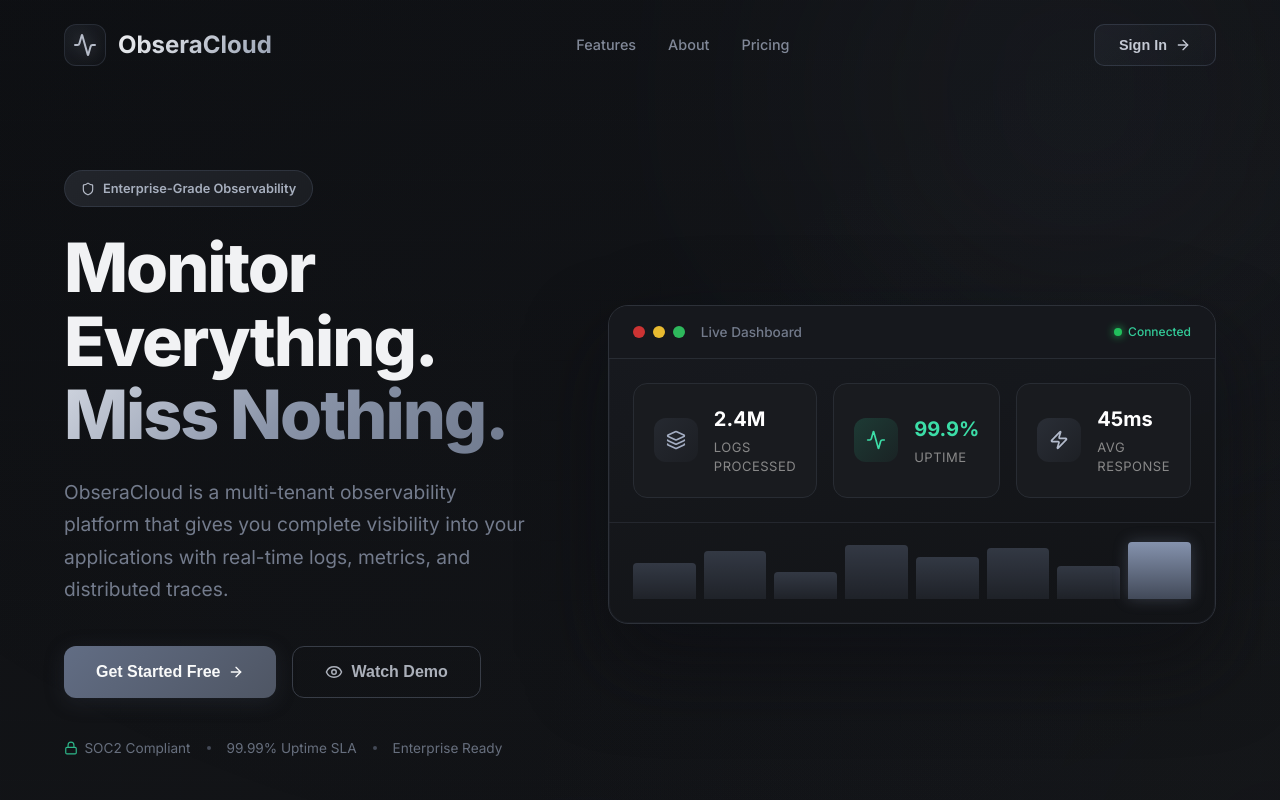
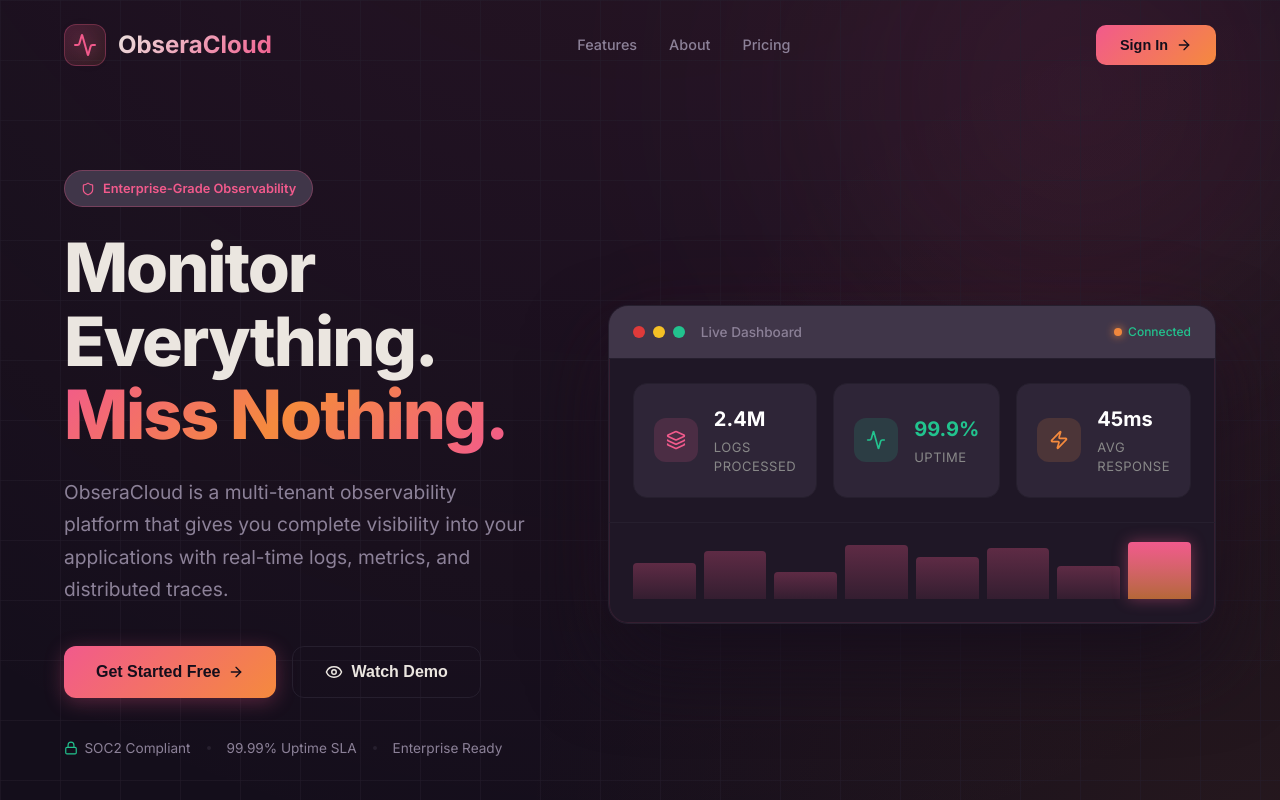
Before and after one commit to Rashid0312/ObseraCloud, a React app in the folder frontend/: page / in a window 1280 px wide. Shown: the top 800 px of the page. Built offline with nearby package versions, Linux system fonts and the light colour scheme; no server answers; the HTML template or start-up script is replaced by a standard one.

Commit message:
style: update visual styling for production

```diff
--- a/frontend/src/components/Dashboard.css
+++ b/frontend/src/components/Dashboard.css
@@ -153,6 +153,7 @@
   padding: 12px 32px;
   border-bottom: 1px solid var(--border);
   background: rgba(0, 0, 0, 0.2);
+
 }
 
 .dashboard-tab {
@@ -167,6 +168,7 @@
   font-size: 0.9rem;
   font-weight: 500;
   cursor: pointer;
+  border-radius: 12px;
 }
 
 .dashboard-tab:hover {
--- a/frontend/src/components/LandingPage.css
+++ b/frontend/src/components/LandingPage.css
@@ -1,12 +1,9 @@
-/* Landing Page - Premium Silver Theme */
+/* Landing Page - Uses Global CSS Variables from index.css */
 
 .landing-container {
     min-height: 100vh;
-    background: linear-gradient(165deg,
-            hsl(220 15% 6%) 0%,
-            hsl(220 12% 8%) 40%,
-            hsl(220 15% 7%) 100%);
-    color: hsl(220 10% 85%);
+    background: var(--background);
+    color: var(--foreground);
     position: relative;
     overflow-x: hidden;
 }
@@ -16,8 +13,8 @@
     position: absolute;
     inset: 0;
     background:
-        radial-gradient(ellipse 100% 80% at 50% -30%, hsl(220 15% 25% / 0.08), transparent),
-        radial-gradient(ellipse 60% 50% at 100% 50%, hsl(220 12% 30% / 0.06), transparent);
+        radial-gradient(ellipse 100% 80% at 50% -30%, hsl(from var(--primary) h s l / 0.1), transparent),
+        radial-gradient(ellipse 60% 50% at 100% 50%, hsl(from var(--accent) h s l / 0.08), transparent);
     pointer-events: none;
 }
 
@@ -32,7 +29,7 @@
 .landing-bg-orb-1 {
     width: 800px;
     height: 800px;
-    background: radial-gradient(circle, hsl(220 15% 40% / 0.1) 0%, transparent 70%);
+    background: radial-gradient(circle, hsl(from var(--primary) h s l / 0.12) 0%, transparent 70%);
     top: -300px;
     right: -200px;
 }
@@ -40,7 +37,7 @@
 .landing-bg-orb-2 {
     width: 600px;
     height: 600px;
-    background: radial-gradient(circle, hsl(220 10% 35% / 0.08) 0%, transparent 70%);
+    background: radial-gradient(circle, hsl(from var(--accent) h s l / 0.1) 0%, transparent 70%);
     bottom: -200px;
     left: -150px;
     animation-delay: -15s;
@@ -50,7 +47,7 @@
 .landing-bg-orb-3 {
     width: 400px;
     height: 400px;
-    background: radial-gradient(circle, hsl(220 12% 45% / 0.08) 0%, transparent 70%);
+    background: radial-gradient(circle, hsl(from var(--secondary) h s l / 0.1) 0%, transparent 70%);
     top: 50%;
     left: 30%;
     animation-delay: -8s;
@@ -60,8 +57,8 @@
     position: absolute;
     inset: 0;
     background-image:
-        linear-gradient(hsl(220 15% 20% / 0.03) 1px, transparent 1px),
-        linear-gradient(90deg, hsl(220 15% 20% / 0.03) 1px, transparent 1px);
+        linear-gradient(hsl(from var(--border) h s l / 0.5) 1px, transparent 1px),
+        linear-gradient(90deg, hsl(from var(--border) h s l / 0.5) 1px, transparent 1px);
     background-size: 60px 60px;
     pointer-events: none;
 }
@@ -106,22 +103,22 @@
     display: flex;
     align-items: center;
     justify-content: center;
-    background: linear-gradient(135deg, hsl(220 15% 35% / 0.2) 0%, hsl(220 15% 35% / 0.05) 100%);
-    border: 1px solid hsl(220 15% 40% / 0.3);
+    background: linear-gradient(135deg, hsl(from var(--primary) h s l / 0.2) 0%, hsl(from var(--accent) h s l / 0.1) 100%);
+    border: 1px solid hsl(from var(--primary) h s l / 0.3);
     border-radius: 12px;
 }
 
 .landing-logo-icon {
     width: 24px;
     height: 24px;
-    color: hsl(220 15% 75%);
-    filter: drop-shadow(0 0 8px hsl(220 15% 75% / 0.4));
+    color: var(--primary);
+    filter: drop-shadow(0 0 8px hsl(from var(--primary) h s l / 0.5));
 }
 
 .landing-logo-text {
     font-size: 1.5rem;
     font-weight: 700;
-    background: linear-gradient(135deg, hsl(220 10% 95%) 0%, hsl(220 15% 65%) 100%);
+    background: linear-gradient(135deg, var(--foreground) 0%, var(--primary) 100%);
     -webkit-background-clip: text;
     -webkit-text-fill-color: transparent;
     background-clip: text;
@@ -133,7 +130,7 @@
 }
 
 .landing-nav-link {
-    color: hsl(220 10% 55%);
+    color: var(--muted-foreground);
     font-size: 0.9rem;
     font-weight: 500;
     text-decoration: none;
@@ -141,7 +138,7 @@
 }
 
 .landing-nav-link:hover {
-    color: hsl(220 15% 80%);
+    color: var(--foreground);
 }
 
 .landing-login-btn {
@@ -149,21 +146,19 @@
     align-items: center;
     gap: 0.5rem;
     padding: 0.75rem 1.5rem;
-    background: linear-gradient(135deg, hsl(220 15% 35% / 0.15) 0%, hsl(220 15% 35% / 0.05) 100%);
-    border: 1px solid hsl(220 15% 45% / 0.3);
+    background: linear-gradient(135deg, var(--primary) 0%, var(--accent) 100%);
+    border: none;
     border-radius: 10px;
-    color: hsl(220 15% 80%);
+    color: var(--primary-foreground);
     font-size: 0.9rem;
-    font-weight: 600;
+    font-weight: 700;
     cursor: pointer;
     transition: all 0.3s ease;
 }
 
 .landing-login-btn:hover {
-    background: linear-gradient(135deg, hsl(220 15% 40% / 0.25) 0%, hsl(220 15% 40% / 0.1) 100%);
-    border-color: hsl(220 15% 55% / 0.5);
     transform: translateY(-2px);
-    box-shadow: 0 8px 25px hsl(220 15% 30% / 0.2);
+    box-shadow: 0 8px 25px hsl(from var(--primary) h s l / 0.3);
 }
 
 .landing-btn-arrow {
@@ -197,19 +192,19 @@
     align-items: center;
     gap: 0.5rem;
     padding: 0.5rem 1rem;
-    background: linear-gradient(135deg, hsl(220 12% 15%) 0%, hsl(220 12% 12%) 100%);
-    border: 1px solid hsl(220 15% 30% / 0.5);
+    background: var(--secondary);
+    border: 1px solid hsl(from var(--primary) h s l / 0.3);
     border-radius: 50px;
     font-size: 0.8rem;
     font-weight: 600;
-    color: hsl(220 15% 70%);
+    color: var(--primary);
     margin-bottom: 1.5rem;
 }
 
 .landing-badge-icon {
     width: 14px;
     height: 14px;
-    color: hsl(220 15% 75%);
+    color: var(--primary);
 }
 
 .landing-title {
@@ -217,15 +212,12 @@
     font-weight: 800;
     line-height: 1.08;
     margin-bottom: 1.5rem;
-    color: hsl(220 10% 95%);
+    color: var(--foreground);
     letter-spacing: -0.03em;
 }
 
 .landing-title-highlight {
-    background: linear-gradient(135deg,
-            hsl(220 20% 85%) 0%,
-            hsl(220 15% 60%) 50%,
-            hsl(220 12% 50%) 100%);
+    background: linear-gradient(135deg, var(--primary) 0%, var(--accent) 50%, var(--primary) 100%);
     -webkit-background-clip: text;
     -webkit-text-fill-color: transparent;
     background-clip: text;
@@ -234,7 +226,7 @@
 .landing-subtitle {
     font-size: 1.2rem;
     line-height: 1.7;
-    color: hsl(220 10% 50%);
+    color: var(--muted-foreground);
     margin-bottom: 2.5rem;
     max-width: 520px;
 }
@@ -250,20 +242,20 @@
     align-items: center;
     gap: 0.5rem;
     padding: 1rem 2rem;
-    background: linear-gradient(135deg, hsl(220 15% 45%) 0%, hsl(220 12% 35%) 100%);
+    background: linear-gradient(135deg, var(--primary) 0%, var(--accent) 100%);
     border: none;
     border-radius: 12px;
-    color: hsl(220 10% 98%);
+    color: var(--primary-foreground);
     font-size: 1rem;
     font-weight: 700;
     cursor: pointer;
     transition: all 0.3s ease;
-    box-shadow: 0 4px 20px hsl(220 15% 30% / 0.25);
+    box-shadow: 0 4px 20px hsl(from var(--primary) h s l / 0.3);
 }
 
 .landing-cta-primary:hover {
     transform: translateY(-3px);
-    box-shadow: 0 15px 40px hsl(220 15% 30% / 0.35);
+    box-shadow: 0 15px 40px hsl(from var(--primary) h s l / 0.4);
 }
 
 .landing-cta-primary:hover .landing-btn-arrow {
@@ -276,9 +268,9 @@
     gap: 0.5rem;
     padding: 1rem 2rem;
     background: transparent;
-    border: 1px solid hsl(220 12% 25%);
+    border: 1px solid var(--border);
     border-radius: 12px;
-    color: hsl(220 10% 70%);
+    color: var(--foreground);
     font-size: 1rem;
     font-weight: 600;
     cursor: pointer;
@@ -286,8 +278,8 @@
 }
 
 .landing-cta-secondary:hover {
-    background: hsl(220 12% 14%);
-    border-color: hsl(220 12% 35%);
+    background: var(--secondary);
+    border-color: hsl(from var(--primary) h s l / 0.4);
 }
 
 .landing-btn-icon-left {
@@ -300,7 +292,7 @@
     align-items: center;
     gap: 1rem;
     font-size: 0.85rem;
-    color: hsl(220 10% 45%);
+    color: var(--muted-foreground);
 }
 
 .landing-trust-item {
@@ -312,13 +304,13 @@
 .landing-trust-icon {
     width: 14px;
     height: 14px;
-    color: hsl(160 60% 45%);
+    color: var(--success);
 }
 
 .landing-trust-divider {
     width: 4px;
     height: 4px;
-    background: hsl(220 12% 30%);
+    background: var(--border);
     border-radius: 50%;
 }
 
@@ -329,14 +321,14 @@
 }
 
 .landing-dashboard-preview {
-    background: linear-gradient(165deg, hsl(220 12% 11% / 0.95) 0%, hsl(220 12% 8% / 0.98) 100%);
-    border: 1px solid hsl(220 12% 20%);
+    background: var(--card);
+    border: 1px solid var(--border);
     border-radius: 20px;
     overflow: hidden;
     box-shadow:
-        0 40px 80px hsl(220 15% 5% / 0.5),
-        0 0 0 1px hsl(220 15% 50% / 0.08) inset,
-        0 0 100px hsl(220 15% 40% / 0.05);
+        0 40px 80px hsl(from var(--background) h s l / 0.8),
+        0 0 0 1px hsl(from var(--primary) h s l / 0.1) inset,
+        0 0 100px hsl(from var(--primary) h s l / 0.05);
 }
 
 .landing-preview-header {
@@ -344,8 +336,8 @@
     align-items: center;
     gap: 1rem;
     padding: 1rem 1.5rem;
-    background: hsl(220 12% 10%);
-    border-bottom: 1px solid hsl(220 12% 18%);
+    background: var(--secondary);
+    border-bottom: 1px solid var(--border);
 }
 
 .landing-preview-dots {
@@ -357,24 +349,24 @@
     width: 12px;
     height: 12px;
     border-radius: 50%;
-    background: hsl(220 12% 22%);
+    background: var(--muted);
 }
 
 .landing-preview-dots .dot:first-child {
-    background: hsl(0 60% 50%);
+    background: var(--error);
 }
 
 .landing-preview-dots .dot:nth-child(2) {
-    background: hsl(45 80% 55%);
+    background: var(--warning);
 }
 
 .landing-preview-dots .dot:nth-child(3) {
-    background: hsl(140 60% 45%);
+    background: var(--success);
 }
 
 .landing-preview-title {
     font-size: 0.85rem;
-    color: hsl(220 10% 50%);
+    color: var(--muted-foreground);
     font-weight: 500;
     flex: 1;
 }
@@ -384,14 +376,14 @@
     align-items: center;
     gap: 0.4rem;
     font-size: 0.75rem;
-    color: hsl(160 60% 50%);
+    color: var(--success);
     font-weight: 500;
 }
 
 .status-dot {
     width: 6px;
     height: 6px;
-    background: hsl(160 70% 50%);
+    background: var(--success);
     border-radius: 50%;
     animation: pulse-status 2s infinite;
 }
@@ -420,15 +412,15 @@
     align-items: center;
     gap: 1rem;
     padding: 1.25rem;
-    background: hsl(220 12% 11%);
-    border: 1px solid hsl(220 12% 18%);
+    background: var(--muted);
+    border: 1px solid var(--border);
     border-radius: 14px;
     transition: all 0.3s ease;
 }
 
 .landing-preview-stat:hover {
-    border-color: hsl(220 15% 40% / 0.3);
-    box-shadow: 0 0 30px hsl(220 15% 40% / 0.08);
+    border-color: hsl(from var(--primary) h s l / 0.3);
+    box-shadow: 0 0 30px hsl(from var(--primary) h s l / 0.1);
 }
 
 .stat-icon {
@@ -442,18 +434,18 @@
 }
 
 .stat-icon.logs {
-    background: linear-gradient(135deg, hsl(220 15% 40% / 0.2) 0%, hsl(220 15% 40% / 0.05) 100%);
-    color: hsl(220 20% 70%);
+    background: hsl(from var(--primary) h s l / 0.15);
+    color: var(--primary);
 }
 
 .stat-icon.uptime {
-    background: linear-gradient(135deg, hsl(160 60% 45% / 0.2) 0%, hsl(160 60% 45% / 0.05) 100%);
-    color: hsl(160 70% 55%);
+    background: hsl(from var(--success) h s l / 0.15);
+    color: var(--success);
 }
 
 .stat-icon.response {
-    background: linear-gradient(135deg, hsl(220 15% 50% / 0.2) 0%, hsl(220 15% 50% / 0.05) 100%);
-    color: hsl(220 20% 75%);
+    background: hsl(from var(--accent) h s l / 0.15);
+    color: var(--accent);
 }
 
 .stat-svg {
@@ -470,23 +462,23 @@
 .stat-value {
     font-size: 1.5rem;
     font-weight: 700;
-    color: hsl(220 10% 92%);
+    color: var(--foreground);
 }
 
 .stat-value.success {
-    color: hsl(160 70% 55%);
+    color: var(--success);
 }
 
 .stat-label {
     font-size: 0.7rem;
-    color: hsl(220 10% 45%);
+    color: var(--muted-foreground);
     text-transform: uppercase;
     letter-spacing: 0.5px;
 }
 
 .landing-preview-chart {
     padding: 1rem 1.5rem 1.5rem;
-    border-top: 1px solid hsl(220 12% 16%);
+    border-top: 1px solid var(--border);
 }
 
 .chart-bars {
@@ -498,14 +490,14 @@
 
 .chart-bar {
     flex: 1;
-    background: linear-gradient(180deg, hsl(220 15% 45% / 0.4) 0%, hsl(220 15% 45% / 0.15) 100%);
+    background: linear-gradient(180deg, hsl(from var(--primary) h s l / 0.3) 0%, hsl(from var(--primary) h s l / 0.1) 100%);
     border-radius: 4px 4px 0 0;
     transition: all 0.3s ease;
 }
 
 .chart-bar.active {
-    background: linear-gradient(180deg, hsl(220 20% 60%) 0%, hsl(220 15% 45% / 0.6) 100%);
-    box-shadow: 0 0 15px hsl(220 20% 60% / 0.3);
+    background: linear-gradient(180deg, var(--primary) 0%, hsl(from var(--accent) h s l / 0.7) 100%);
+    box-shadow: 0 0 15px hsl(from var(--primary) h s l / 0.4);
 }
 
 /* Features Section */
@@ -525,12 +517,12 @@
 .landing-section-badge {
     display: inline-block;
     padding: 0.4rem 1rem;
-    background: hsl(220 12% 15%);
-    border: 1px solid hsl(220 12% 25%);
+    background: var(--secondary);
+    border: 1px solid hsl(from var(--primary) h s l / 0.3);
     border-radius: 50px;
     font-size: 0.75rem;
     font-weight: 600;
-    color: hsl(220 15% 65%);
+    color: var(--primary);
     text-transform: uppercase;
     letter-spacing: 0.1em;
     margin-bottom: 1.25rem;
@@ -539,14 +531,14 @@
 .landing-features-title {
     font-size: 2.75rem;
     font-weight: 700;
-    color: hsl(220 10% 92%);
+    color: var(--foreground);
     margin-bottom: 1rem;
     letter-spacing: -0.02em;
 }
 
 .landing-features-subtitle {
     font-size: 1.1rem;
-    color: hsl(220 10% 50%);
+    color: var(--muted-foreground);
     max-width: 600px;
     margin: 0 auto;
     line-height: 1.6;
@@ -560,18 +552,18 @@
 
 .landing-feature-card {
     padding: 2.5rem;
-    background: linear-gradient(165deg, hsl(220 12% 12%) 0%, hsl(220 12% 10%) 100%);
-    border: 1px solid hsl(220 12% 18%);
+    background: var(--card);
+    border: 1px solid var(--border);
     border-radius: 20px;
     transition: all 0.4s ease;
 }
 
 .landing-feature-card:hover {
     transform: translateY(-8px);
-    border-color: hsl(220 15% 40% / 0.3);
+    border-color: hsl(from var(--primary) h s l / 0.3);
     box-shadow:
-        0 25px 50px hsl(220 15% 5% / 0.4),
-        0 0 60px hsl(220 15% 40% / 0.06);
+        0 25px 50px hsl(from var(--background) h s l / 0.6),
+        0 0 60px hsl(from var(--primary) h s l / 0.08);
 }
 
 .landing-feature-icon {
@@ -581,10 +573,10 @@
     display: flex;
     align-items: center;
     justify-content: center;
-    background: linear-gradient(135deg, hsl(220 15% 40% / 0.15) 0%, hsl(220 15% 40% / 0.05) 100%);
-    border: 1px solid hsl(220 15% 40% / 0.2);
+    background: linear-gradient(135deg, hsl(from var(--primary) h s l / 0.15) 0%, hsl(from var(--accent) h s l / 0.08) 100%);
+    border: 1px solid hsl(from var(--primary) h s l / 0.2);
     border-radius: 16px;
-    color: hsl(220 20% 70%);
+    color: var(--primary);
 }
 
 .landing-feature-icon svg {
@@ -595,20 +587,20 @@
 .landing-feature-card h3 {
     font-size: 1.35rem;
     font-weight: 700;
-    color: hsl(220 10% 92%);
+    color: var(--foreground);
     margin-bottom: 0.75rem;
 }
 
 .landing-feature-card p {
     font-size: 0.95rem;
-    color: hsl(220 10% 48%);
+    color: var(--muted-foreground);
     line-height: 1.7;
 }
 
 /* Footer */
 .landing-footer {
     padding: 3rem 5%;
-    border-top: 1px solid hsl(220 12% 16%);
+    border-top: 1px solid var(--border);
     position: relative;
     z-index: 5;
 }
@@ -625,7 +617,7 @@
     display: flex;
     align-items: center;
     gap: 0.5rem;
-    color: hsl(220 15% 65%);
+    color: var(--primary);
     font-weight: 600;
 }
 
@@ -635,7 +627,7 @@
 }
 
 .landing-footer p {
-    color: hsl(220 10% 40%);
+    color: var(--muted-foreground);
     font-size: 0.9rem;
 }
 
--- a/frontend/src/index.css
+++ b/frontend/src/index.css
@@ -5,44 +5,48 @@
 
 :root,
 .dark {
-  /* Deep Space Theme */
-  --background: #0b0c15;
-  /* Deep Navy/Black */
-  --foreground: #e2e8f0;
-  /* Slate 200 */
+  /* Kretsia Theme - Deep Purple with Warm Coral Accents */
 
-  /* Glassmorphism Cards */
-  --card: rgba(30, 41, 59, 0.4);
-  /* Slate 900 with opacity */
-  --card-foreground: #f1f5f9;
+  /* Background: Deep dark purple */
+  --background: hsl(270, 30%, 8%);
 
-  /* Accents */
-  --primary: #3b82f6;
-  /* Bright Blue */
-  --primary-foreground: #ffffff;
+  /* Foreground: Warm cream text */
+  --foreground: hsl(30, 20%, 90%);
 
-  --secondary: rgba(51, 65, 85, 0.5);
-  --secondary-foreground: #f8fafc;
+  /* Cards: Slightly lighter than background */
+  --card: hsl(270, 25%, 12%);
+  --card-foreground: hsl(30, 20%, 90%);
 
-  --muted: rgba(30, 41, 59, 0.5);
-  --muted-foreground: #94a3b8;
+  /* Primary: Pink-coral (solid fallback, gradient applied via CSS) */
+  --primary: hsl(340, 85%, 65%);
+  --primary-foreground: hsl(270, 30%, 8%);
 
-  --accent: #22c55e;
-  /* Neon Green for Success/Active */
-  --accent-foreground: #000000;
+  /* Secondary: Muted purple-gray */
+  --secondary: hsl(270, 15%, 25%);
+  --secondary-foreground: hsl(30, 20%, 85%);
 
-  --destructive: #ef4444;
-  --border: rgba(148, 163, 184, 0.1);
-  /* Subtle 1px border */
-  --input: rgba(15, 23, 42, 0.6);
-  --ring: #3b82f6;
+  /* Muted: Soft gray */
+  --muted: hsl(270, 20%, 18%);
+  --muted-foreground: hsl(270, 10%, 55%);
+
+  /* Accent: Warm coral-orange for CTAs */
+  --accent: hsl(25, 90%, 60%);
+  --accent-foreground: hsl(270, 30%, 8%);
+
+  --destructive: hsl(0, 72%, 55%);
+
+  /* Border: Dark purple */
+  --border: hsl(270, 20%, 15%);
+  --input: hsl(270, 25%, 14%);
+  --ring: hsl(340, 85%, 65%);
 
   --radius: 0.75rem;
 
-  --success: #10b981;
-  --warning: #f59e0b;
-  --error: #ef4444;
-  --info: #0ea5e9;
+  /* Status Colors */
+  --success: hsl(160, 70%, 45%);
+  --warning: hsl(45, 90%, 55%);
+  --error: hsl(0, 72%, 55%);
+  --info: hsl(200, 80%, 55%);
 
   --font-sans: 'Inter', -apple-system, BlinkMacSystemFont, 'Segoe UI', Roboto, sans-serif;
   --font-mono: 'JetBrains Mono', ui-monospace, SFMono-Regular, Menlo, Monaco, Consolas, monospace;
@@ -55,10 +59,24 @@
   -webkit-backdrop-filter: blur(12px);
   border: 1px solid var(--border);
   box-shadow: 0 4px 6px -1px rgba(0, 0, 0, 0.1), 0 2px 4px -1px rgba(0, 0, 0, 0.06);
+  border-radius: 30px;
+}
+
+/* Kretsia Gradient for CTAs and Accent Elements */
+.gradient-cta {
+  background: linear-gradient(135deg, hsl(340, 85%, 65%) 0%, hsl(25, 90%, 60%) 100%);
+  color: hsl(270, 30%, 8%);
+  border: none;
+  font-weight: 600;
+}
+
+.gradient-cta:hover {
+  background: linear-gradient(135deg, hsl(340, 85%, 70%) 0%, hsl(25, 90%, 65%) 100%);
+  box-shadow: 0 0 20px hsla(340, 85%, 65%, 0.4);
 }
 
 .text-glow {
-  text-shadow: 0 0 10px rgba(59, 130, 246, 0.5);
+  text-shadow: 0 0 10px hsla(340, 85%, 65%, 0.5);
 }
 
 /* Light theme */
```
Also changed, not shown: frontend/src/components/Auth.css (+41 -52 lines).
